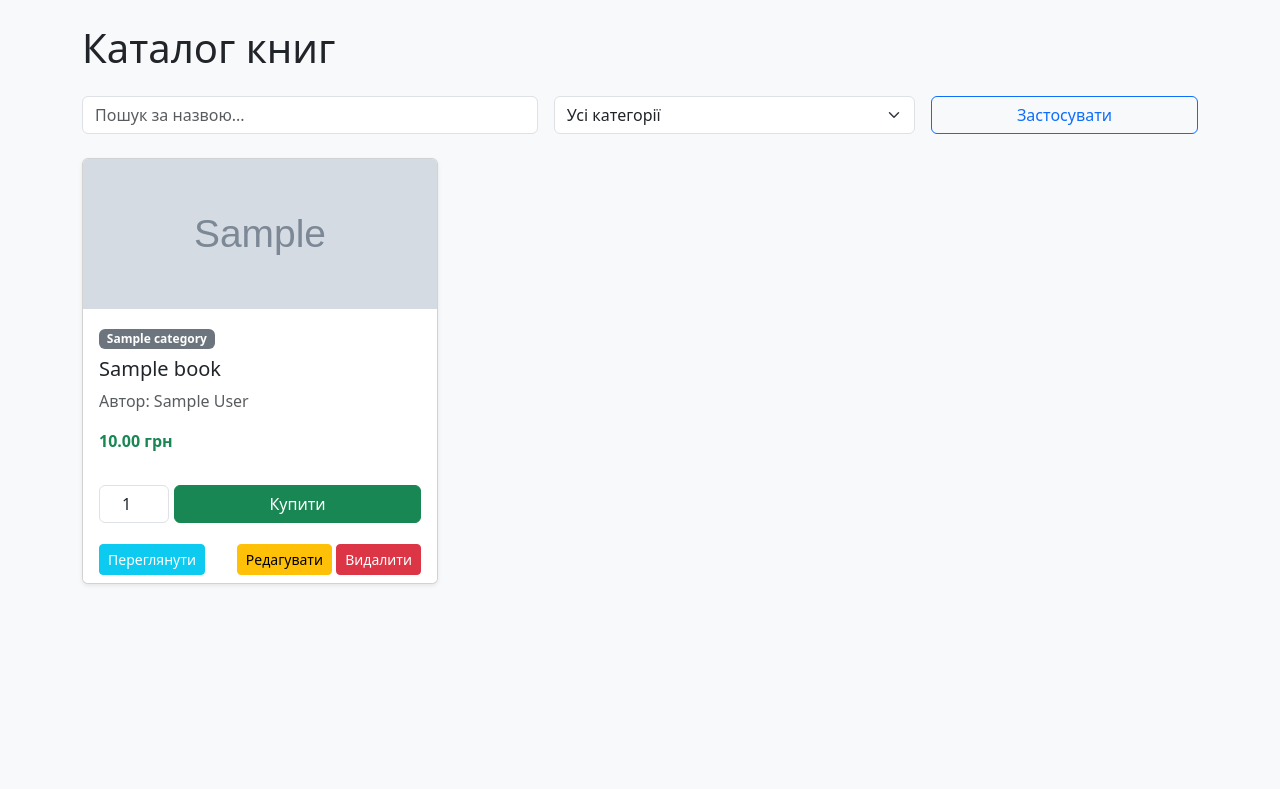
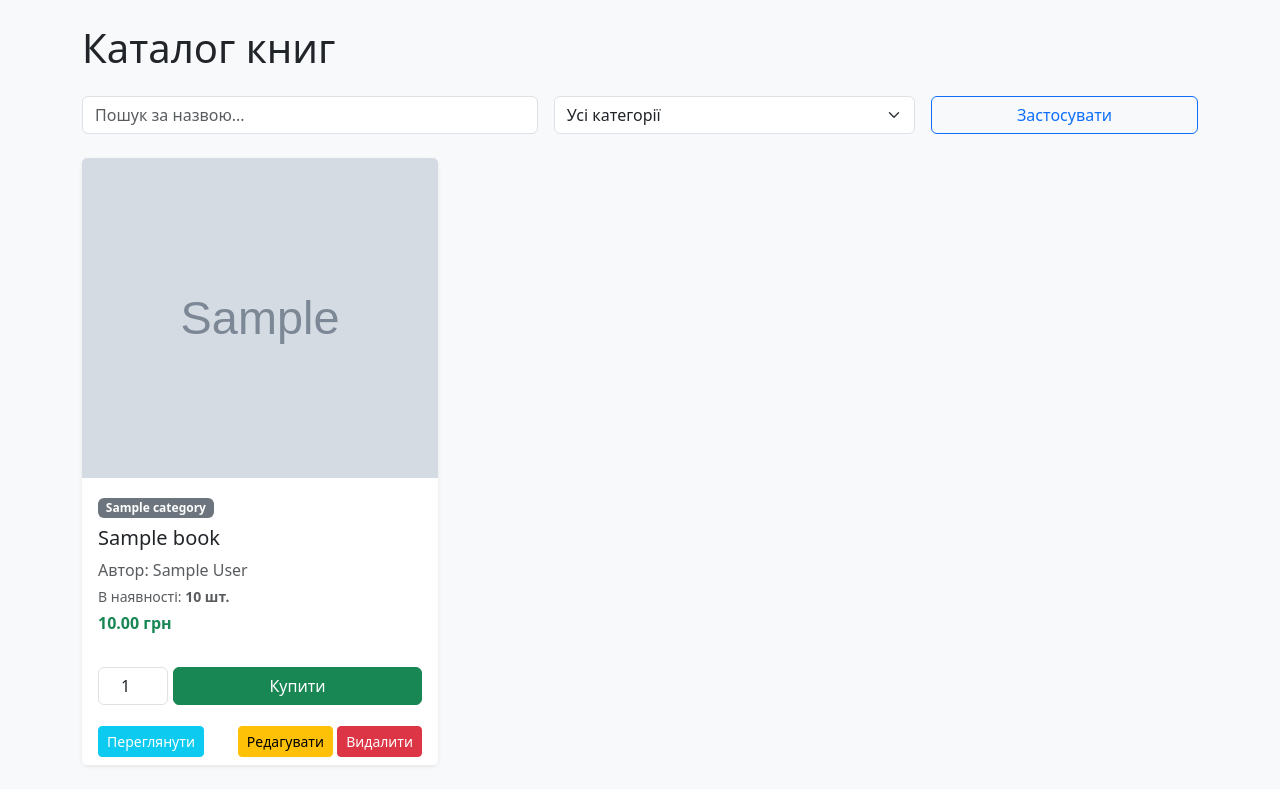
Before and after one commit to snitkazhenya-a11y/New-bookstore, a Django app: page / in a window 1280 px wide. Shown: the part 56-845 px from the top of the page. Before the commit the page ends 641 px from the top, so only its background shows below. Run offline with Django 5.2, Linux system fonts and the light colour scheme; tables that the repository leaves empty hold one stand-in row (values such as "Sample post"); grey boxes marked "Sample" are stand-in pictures.

Commit message:
to apdate book_image with height and width

```diff
--- a/bookstore/settings.py
+++ b/bookstore/settings.py
@@ -41,6 +41,7 @@ INSTALLED_APPS = [
     'accounts',
     'blog.apps.BlogConfig',
     'cart',
+    'imagekit',
 ]
 
 INSTALLED_APPS += ['debug_toolbar',
--- a/bookstore/templates/catalog/book_list.html
+++ b/bookstore/templates/catalog/book_list.html
@@ -27,27 +27,43 @@
 <div class="row">
     {% for book in books %}
         <div class="col-md-4 mb-4">
-            <div class="card h-100 shadow-sm">
+            <div class="card h-100 shadow-sm border-0">
                 {% if book.image %}
-                    <img src="{{ book.image.url }}" class="card-img-top" alt="{{ book.title }}" style="height: 150px; object-fit: cover;">
+            <div style="height: 320px; overflow: hidden; background-color: #f8f9fa;">
+                        <img src="{{ book.image.url }}"
+                             class="card-img-top w-100 h-100"
+                             alt="{{ book.title }}"
+                             style="object-fit: cover; object-position: center;">
+                    </div>
+                {% else %}
+                    <div class="d-flex align-items-center justify-content-center bg-light"
+                         style="height: 320px; border-bottom: 1px solid #eee;">
+                         <span class="text-muted small">Немає фото</span>
+                    </div>
                 {% endif %}
-
                 <div class="card-body">
                     <span class="badge bg-secondary mb-2">{{ book.category.name }}</span>
                     <h5 class="card-title">{{ book.title }}</h5>
-                    <p class="card-text text-muted">Автор: {{ book.author }}</p>
+                    <p class="card-text text-muted mb-1">Автор: {{ book.author }}</p>
+                    <p class="text-muted small mb-1">В наявності: <strong>{{ book.stock }} шт.</strong></p>
                     <p class="fw-bold text-success">{{ book.price }} грн</p>
                 </div>
                 <div class="px-3 pb-2">
+                    {% if book.stock > 0 %}
                         <form action="{% url 'cart:cart_add' book.id %}" method="post">
                             {% csrf_token %}
                             <div style="display: flex; gap: 5px; margin-bottom: 5px;">
-                            <input type="number" name="quantity" value="1" min="1" max="99" class="form-control text-center" style="width: 70px;">
+                                <input type="number" name="quantity" value="1" min="1" max="{{ book.stock }}" class="form-control text-center" style="width: 70px;">
                                 <button type="submit" class="btn btn-success w-100">
                                     Купити
                                 </button>
                             </div>
                         </form>
+                    {% else %}
+                        <div class="text-center py-2">
+                            <span class="badge bg-danger w-100 py-2">Немає в наявності</span>
+                        </div>
+                    {% endif %}
                 </div>
                 <div class="card-footer bg-white border-0 d-flex justify-content-between">
                     <a href="{% url 'catalog:book_detail' book.pk %}" class="btn btn-info btn-sm text-white">Переглянути</a>
--- a/catalog/models.py
+++ b/catalog/models.py
@@ -1,4 +1,7 @@
 from django.db import models
+from imagekit.models import ProcessedImageField
+from imagekit.processors import ResizeToFill
+
 
 class Category(models.Model):
     name = models.CharField(max_length=100, verbose_name="Назва категорії")
@@ -24,7 +27,7 @@ class Book(models.Model):
     price = models.DecimalField(max_digits=10, decimal_places=2, verbose_name="Ціна")
     description = models.TextField(blank=True, verbose_name="Опис")
     stock = models.PositiveIntegerField(default=0, verbose_name="Кількість в наявності")
-    image = models.ImageField(upload_to='books/', blank=True, null=True, verbose_name="Фото")
+    image = ProcessedImageField(upload_to='books/', processors=[ResizeToFill(200, 300)],format='JPEG', options={'quality: 85'}, blank=True, null=True, verbose_name="Фото")
     available = models.BooleanField(default=True, verbose_name="Є в наявності")
 
     class Meta:
--- a/requirements.txt
+++ b/requirements.txt
@@ -3,3 +3,4 @@ django
 pillow
 redis
 django-debug-toolbar
+django-imagekit
```
Also changed, not shown: catalog/migrations/0004_alter_book_image.py (added), 1 other file. Lines whose indentation alone changed are shown as unchanged.
